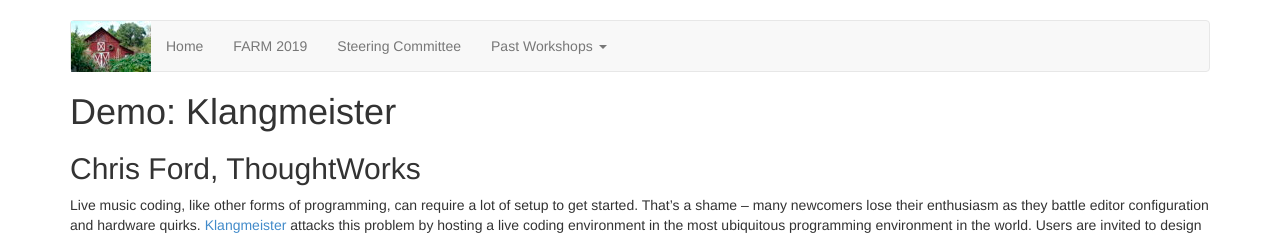
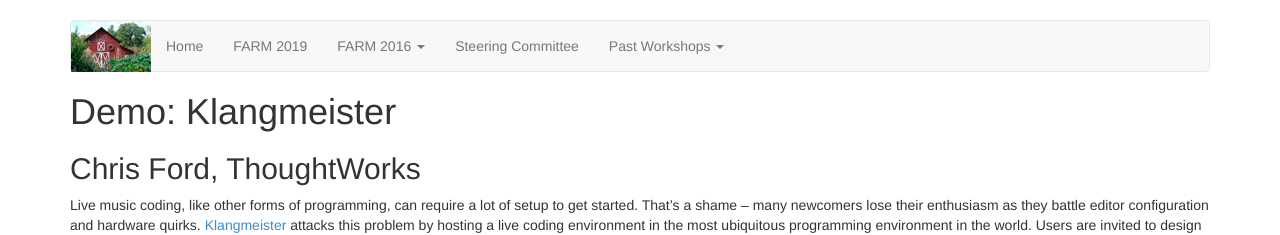
Before and after one commit to functional-art/functional-art.github.com, a Jekyll site: the page built from 2016/klangmeister.md, in a window 1280 px wide. Shown: the top 235 px of the page. Built offline with Jekyll 4.4.1, drawn with Linux system fonts in a browser that asks for light colours; nearby versions of some CDN libraries.

Commit message:
Navbar and date fixes

```diff
--- a/_includes/navbar.html
+++ b/_includes/navbar.html
@@ -16,6 +16,29 @@
 {% else %}
 <li><a href="/2019/">FARM 2019</a></li>
 {% endif %}
+{% if page.active == "farm2018" %}
+<li class="active"><a href="/2018/">FARM 2018</a></li>
+{% endif %}
+{% if page.active == "farm2017" %}
+<li class="dropdown">
+  <a href="#" class="dropdown-toggle"
+  data-toggle="dropdown">FARM 2017 <b class="caret"></b></a>
+  <ul class="dropdown-menu">
+    <li><a href="/2017/">Home</a></li>
+    <li><a href="/2017/performance.html">Performance Evening</a></li>
+  </ul>
+</li>
+{% endif %}
+{% if page.active == "farm2016" %}
+<li class="dropdown">
+  <a href="#" class="dropdown-toggle"
+  data-toggle="dropdown">FARM 2016 <b class="caret"></b></a>
+  <ul class="dropdown-menu">
+    <li><a href="/2016/">Home</a></li>
+    <li><a href="/2016/performance.html">Performance Evening</a></li>
+  </ul>
+</li>
+{% endif %}
 {% if page.active == "sc" %}
 <li class="active"><a href="/sc.html">Steering Committee</a></li>
 {% else %}
@@ -25,7 +48,7 @@
   <a href="#" class="dropdown-toggle"
   data-toggle="dropdown">Past Workshops <b class="caret"></b></a>
   <ul class="dropdown-menu">
-    <li><a href="/2017/">2018</a></li>
+    <li><a href="/2018/">2018</a></li>
     <li><a href="/2017/">2017</a></li>
     <li><a href="/2016/">2016</a></li>
     <li><a href="/2015/">2015</a></li>
--- a/index.html
+++ b/index.html
@@ -55,7 +55,7 @@
       <!-- Example row of columns -->
       <div class="row">
         <div class="col-lg-4">
-          <h2>FARM 2018</h2>
+          <h2>FARM 2019</h2>
           <p>This year's workshop will take place in August, co-located with <a
           href="http://icfp19.sigplan.org/home">ICFP 2019</a> in
           Berlin, Germany.</p>
@@ -71,10 +71,10 @@
 	  <h2>Current Information</h2>
           Please <a href="https://easychair.org/conferences/?conf=farm2019">submit something</a>!
 
-	  <!-- <p>The <a href="/2018/">2018 Program</a> is -->
+	  <!-- <p>The <a href="/2019/">2019 Program</a> is -->
 	  <!--   up!</p> -->
           <!-- <p>The lineup for -->
-          <!-- the <a href="/2018/performance.html">performance -->
+          <!-- the <a href="/2019/performance.html">performance -->
           <!-- evening</a> is up!</p> -->
        </div>
         <div class="col-lg-4">
```
